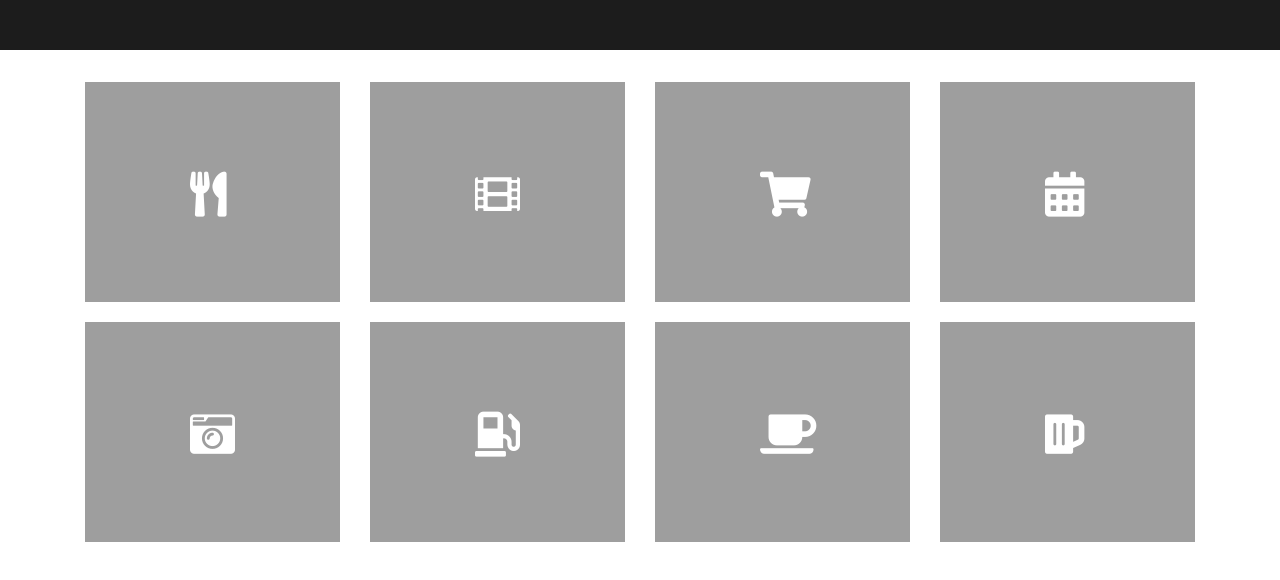
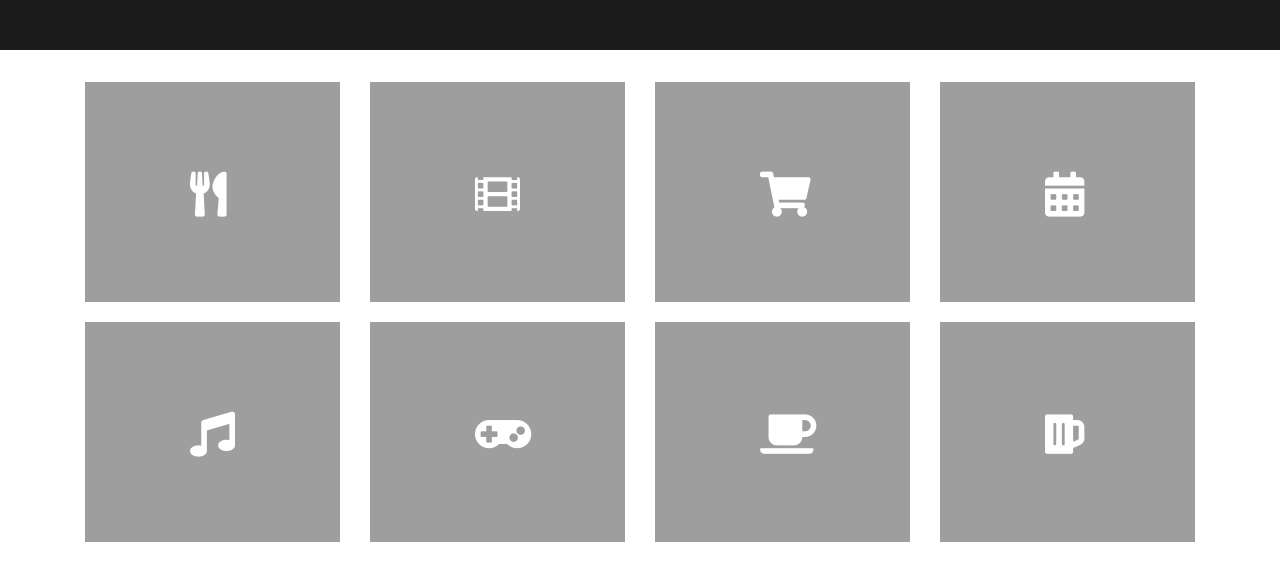
Before and after one commit to ewu2/bored-af, a plain HTML site: page categories-page.html in a window 1280 px wide. Shown: the part 188-768 px from the top of the page. Drawn offline with nearby package versions, Linux system fonts and the light colour scheme.

Commit message:
updated categories icons

```diff
--- a/categories-page.html
+++ b/categories-page.html
@@ -57,6 +57,7 @@
                     <a href="events-page.html">
                         <div class="box box-1">
                             <i class="fas fa-utensils"></i>
+                            <!-- <p class="lead">Food</p> -->
                         </div>
                     </a>
                 </div>
@@ -64,6 +65,7 @@
                     <a href="events-page.html">
                         <div class="box box-2">
                             <i class="fas fa-film"></i>
+                            <!-- <p class="lead">Movies</p> -->
                         </div>
                     </a>
                 </div>
@@ -71,6 +73,7 @@
                     <a href="events-page.html">
                         <div class="box box-3">
                             <i class="fas fa-shopping-cart"></i>
+                            <!-- <p class="lead">Shopping</p> -->
                         </div>
                     </a>
                 </div>
@@ -78,6 +81,7 @@
                     <a href="events-page.html">
                         <div class="box box-4">
                             <i class="fas fa-calendar-alt"></i>
+                            <!-- <p class="lead">Local Events</p> -->
                         </div>
                     </a>
                 </div>
@@ -87,14 +91,16 @@
                 <div class="col">
                     <a href="events-page.html">
                         <div class="box box-5">
-                            <i class="fas fa-camera-retro"></i>
+                            <i class="fas fa-music"></i>
+                            <!-- <p class="lead">Music</p> -->
                         </div>
                     </a>
                 </div>
                 <div class="col">
                     <a href="events-page.html">
                         <div class="box box-6">
-                            <i class="fas fa-gas-pump"></i>
+                            <i class="fas fa-gamepad"></i>
+                            <!-- <p class="lead">Activities</p> -->
                         </div>
                     </a>
                 </div>
@@ -102,6 +108,7 @@
                     <a href="events-page.html">
                         <div class="box box-7">
                             <i class="fas fa-coffee"></i>
+                            <!-- <p class="lead">Coffee</p> -->
                         </div>
                     </a>
                 </div>
@@ -109,6 +116,7 @@
                     <a href="events-page.html">
                         <div class="box box-8">
                             <i class="fas fa-beer"></i>
+                            <!-- <p class="lead">Bars</p> -->
                         </div>
                     </a>
                 </div>
```
